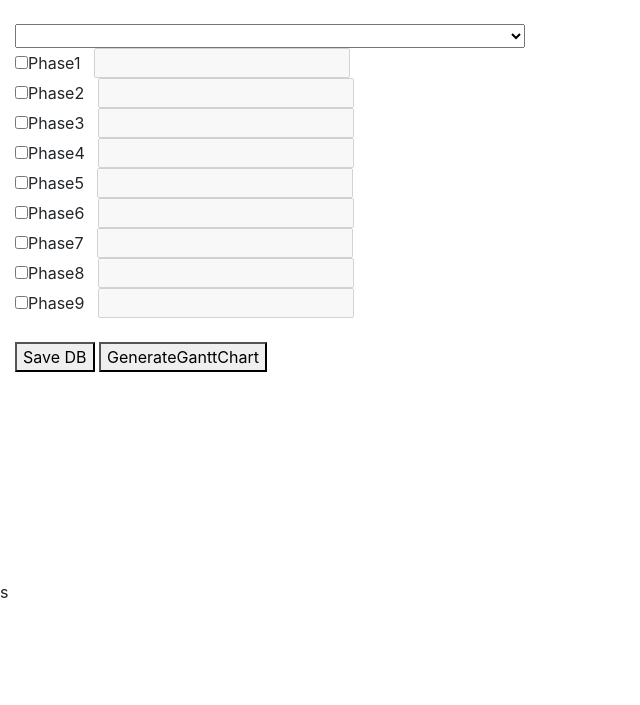
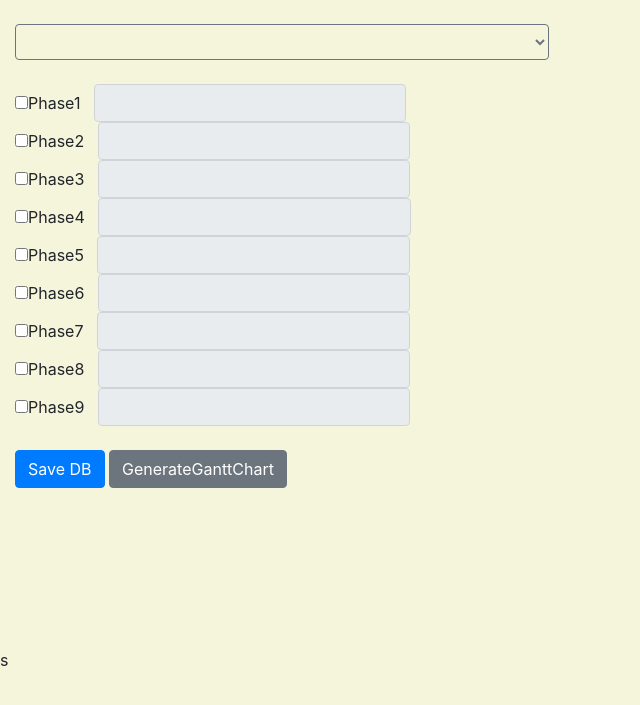
Before and after one commit to enzymesnaer/ganttChartGenerator, a PHP site: page / in a window 1280 px wide. Shown: the top 705 px of the page, without its empty margins (0-640 px from the left). Run offline with PHP 8.4, Linux system fonts and the light colour scheme; data comes from the database, SQL or seed files in the repository; data that the repository does not hold is empty.

Commit message:
bootstrapped

```diff
--- a/index.php
+++ b/index.php
@@ -8,6 +8,9 @@
 <link rel="stylesheet" href="https://maxcdn.bootstrapcdn.com/bootstrap/4.0.0/css/bootstrap.min.css" integrity="sha384-Gn5384xqQ1aoWXA+058RXPxPg6fy4IWvTNh0E263XmFcJlSAwiGgFAW/dAiS6JXm" crossorigin="anonymous">
 <script src="https://maxcdn.bootstrapcdn.com/bootstrap/4.0.0/js/bootstrap.min.js" integrity="sha384-JZR6Spejh4U02d8jOt6vLEHfe/JQGiRRSQQxSfFWpi1MquVdAyjUar5+76PVCmYl" crossorigin="anonymous"></script>
 <style>
+body{
+    background: beige;
+}
 .bar { }
 .p1 { background: #381; font-weight:bolder; color:white;margin: 0px -4px; }
 .p2 { background: #662; font-weight:bolder; color:white;margin: 0px -4px; }
@@ -133,7 +136,7 @@ for($i=2; $i<=18; $i=$i+2){  // traversing actual values from the db
 ?>
 
 <form class ="form-group"action="#"  method="POST">
-<select name="module" >
+<select class="btn btn-outline-secondary dropdown-toggle" name="module" >
 <option value=""><?php echo @$CourseName;?></option>
 <?php
 require_once("config.php");
@@ -147,44 +150,42 @@ while($row=mysqli_fetch_array($result)) {
 }
 ?>
 </select>
-
-
+<br>
 <br>
 <span style="background-color:<?php echo @$existsbg;?>;">
-<input type="checkbox" value="1" name="phase1" id="yourBox1">Phase1 &nbsp;&nbsp;<input type="text" name="actual1" id="yourText1"  value="<?php echo @$actval1;?>"disabled><br>
+<input  style="display:inline-block;" class="input-group-text" type="checkbox" value="1" name="phase1" id="yourBox1">Phase1 &nbsp;&nbsp;<input type="text" class="form-control col-lg-3" style="display:inline;" name="actual1" id="yourText1"  value="<?php echo @$actval1;?>"disabled><br>
 </span>
 <span style="background-color:<?php echo @$existsbg;?>;">
-<input type="checkbox" value="1" name="phase2" id="yourBox2">Phase2 &nbsp;&nbsp;<input type="text" name="actual2" id="yourText2"  value="<?php echo @$actval2;?>"disabled><br>
+<input  style="display:inline-block;" class="input-group-text" type="checkbox" value="1" name="phase2" id="yourBox2">Phase2 &nbsp;&nbsp;<input type="text" class="form-control col-lg-3" style="display:inline;" name="actual2" id="yourText2"  value="<?php echo @$actval2;?>"disabled><br>
 </span>
 <span style="background-color:<?php echo @$existsbg;?>;">
-<input type="checkbox" value="1" name="phase3" id="yourBox3">Phase3 &nbsp;&nbsp;<input type="text" name="actual3" id="yourText3"  value="<?php echo @$actval3;?>" disabled><br>
+<input  style="display:inline-block;" class="input-group-text" type="checkbox" value="1" name="phase3" id="yourBox3">Phase3 &nbsp;&nbsp;<input type="text" class="form-control col-lg-3" style="display:inline;" name="actual3" id="yourText3"  value="<?php echo @$actval3;?>" disabled><br>
 </span>
 <span style="background-color:<?php echo @$existsbg;?>;">
-<input type="checkbox" value="1" name="phase4" id="yourBox4">Phase4 &nbsp;&nbsp;<input type="text" name="actual4" id="yourText4" value="<?php echo @$actval4;?>"disabled><br>
+<input  style="display:inline-block;" class="input-group-text" type="checkbox" value="1" name="phase4" id="yourBox4">Phase4 &nbsp;&nbsp;<input type="text" class="form-control col-lg-3" style="display:inline;" name="actual4" id="yourText4" value="<?php echo @$actval4;?>"disabled><br>
 </span>
 <span style="background-color:<?php echo @$existsbg;?>;">
-<input type="checkbox" value="1" name="phase5" id="yourBox5">Phase5 &nbsp;&nbsp;<input type="text" name="actual5" id="yourText5"  value="<?php echo @$actval5;?>"disabled><br>
+<input  style="display:inline-block;" class="input-group-text" type="checkbox" value="1" name="phase5" id="yourBox5">Phase5 &nbsp;&nbsp;<input type="text" class="form-control col-lg-3" style="display:inline;" name="actual5" id="yourText5"  value="<?php echo @$actval5;?>"disabled><br>
 </span>
 <span style="background-color:<?php echo @$existsbg;?>;">
-<input type="checkbox" value="1" name="phase6" id="yourBox6">Phase6 &nbsp;&nbsp;<input type="text" name="actual6" id="yourText6"  value="<?php echo @$actval6;?>"disabled><br>
+<input  style="display:inline-block;" class="input-group-text" type="checkbox" value="1" name="phase6" id="yourBox6">Phase6 &nbsp;&nbsp;<input type="text" class="form-control col-lg-3" style="display:inline;" name="actual6" id="yourText6"  value="<?php echo @$actval6;?>"disabled><br>
 </span>
 <span style="background-color:<?php echo @$existsbg;?>;">
-<input type="checkbox" value="1" name="phase7" id="yourBox7">Phase7 &nbsp;&nbsp;<input type="text" name="actual7" id="yourText7"  value="<?php echo @$actval7;?>"disabled><br>
+<input  style="display:inline-block;" class="input-group-text" type="checkbox" value="1" name="phase7" id="yourBox7">Phase7 &nbsp;&nbsp;<input type="text" class="form-control col-lg-3" style="display:inline;" name="actual7" id="yourText7"  value="<?php echo @$actval7;?>"disabled><br>
 </span>
 <span style="background-color:<?php echo @$existsbg;?>;">
-<input type="checkbox" value="1" name="phase8" id="yourBox8">Phase8 &nbsp;&nbsp;<input type="text" name="actual8" id="yourText8" value="<?php echo @$actval8;?>"disabled><br>
+<input  style="display:inline-block;" class="input-group-text" type="checkbox" value="1" name="phase8" id="yourBox8">Phase8 &nbsp;&nbsp;<input type="text" class="form-control col-lg-3" style="display:inline;" name="actual8" id="yourText8" value="<?php echo @$actval8;?>"disabled><br>
 </span>
 <span style="background-color:<?php echo @$existsbg;?>;">
-<input type="checkbox" value="1" name="phase9" id="yourBox9">Phase9 &nbsp;&nbsp;<input type="text" name="actual9" id="yourText9" value="<?php echo @$actval9;?>"disabled><br><br>
+<input  style="display:inline-block;" class="input-group-text" type="checkbox" value="1" name="phase9" id="yourBox9">Phase9 &nbsp;&nbsp;<input type="text" class="form-control col-lg-3" style="display:inline;" name="actual9" id="yourText9" value="<?php echo @$actval9;?>"disabled><br><br>
 </span>
 
-<button type="submit">Save DB</button>
-<button type="button" onclick="GenerateGanttChart()" value="GenerateGanttChart">GenerateGanttChart</button>
+<button class="btn btn-primary" type="submit">Save DB</button>
+<button class="btn btn-secondary" type="button" onclick="GenerateGanttChart()" value="GenerateGanttChart">GenerateGanttChart</button>
 </form>
 <br>
-<br>
 <!-- drawing the ideal gantt chart -->
-<span id="display3"><b>Module Name:</b> <?php echo $CourseName;?></span><br><br>
+<span id="display3"   class="card-header"><b>Module Name:</b> <?php echo $CourseName;?></span><br><br>
 <div class="bar" id="display1">
     <span class="p1" style="padding: 5px 40px;"><?php echo @$ideal; ?></span>
     <span class="p2" style="padding: 5px 40px;"><?php echo @$ideal; ?></span>
@@ -197,7 +198,7 @@ while($row=mysqli_fetch_array($result)) {
     <span class="p9" style="padding: 5px 40px;"><?php echo @$ideal; ?></span>
 </div>
 <br>
-<br>
+
 
 <!-- this code should run only when we click on generate gantt chart -->
 <!-- if you are not able to show it here, then show it on next page -->
```
